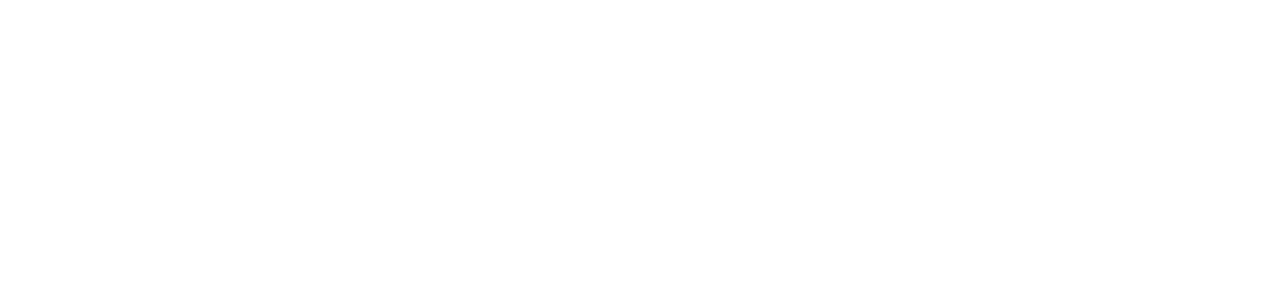
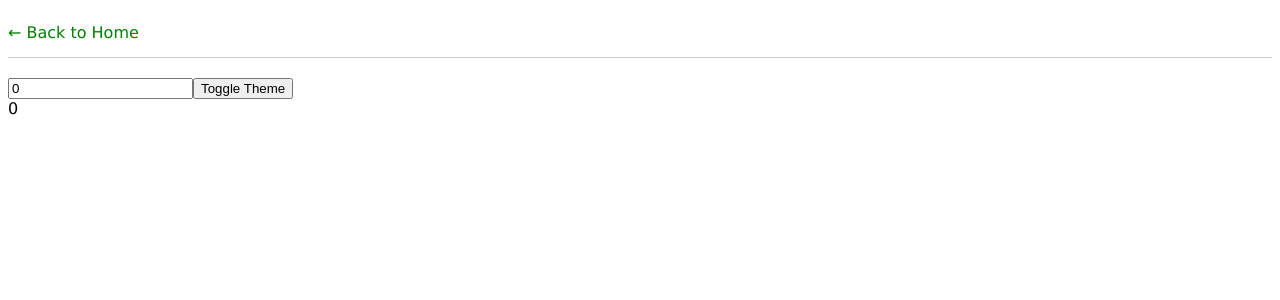
Before and after one commit to rajaovi/react-concepts, a React (Vite) app in the folder concepts/: page /usememo in a window 1280 px wide. Before the commit this address had no page. Shown: the top 300 px of the page. Built offline with nearby package versions, Linux system fonts and the light colour scheme.

Commit message:
useMemo Example

```diff
--- a/concepts/src/App.css
+++ b/concepts/src/App.css
@@ -11,6 +11,6 @@
   color: green;
   display: block;
   padding: 15px 0;
-  margin-bottom: 12px;
+  margin-bottom: 20px;
   border-bottom: 1px solid #ccc;
 }
--- a/concepts/src/pages/home/index.jsx
+++ b/concepts/src/pages/home/index.jsx
@@ -1,5 +1,6 @@
 import React from "react";
 import { Link } from "react-router-dom";
+import { Hooks } from "../hooks";
 
 const Home = () => {
   return (
@@ -10,6 +11,9 @@
           <li>
             <Link to="/lifitingstate">Lifting State Up</Link>
           </li>
+          <li>
+            <Hooks />
+          </li>
         </ul>
       </nav>
     </div>
--- /dev/null
+++ b/concepts/src/pages/hooks/index.jsx
@@ -0,0 +1,18 @@
+import React from "react";
+import { Link } from "react-router-dom";
+
+export const Hooks = () => {
+  return (
+    <>
+      <h4>Hooks !</h4>
+      <ul>
+        <li>
+          <Link to="/usememo">Use Memo</Link>
+        </li>
+        <li>
+          <Link to="/usecallback">Use Callback</Link>
+        </li>
+      </ul>
+    </>
+  );
+};
--- /dev/null
+++ b/concepts/src/pages/hooks/useCallback/index.jsx
@@ -0,0 +1,9 @@
+import React from 'react'
+
+const UseCallBack = () => {
+  return (
+    <div>UseCallBack</div>
+  )
+}
+
+export default UseCallBack
--- /dev/null
+++ b/concepts/src/pages/hooks/useMemo/index.jsx
@@ -0,0 +1,38 @@
+import React, { useState, useMemo, useEffect } from 'react'
+import BackToHome from '../../../components/backToHome';
+
+export default function UseMemo() {
+
+    const [number, setNumber ] = useState(0);
+    const [dark, setDark ] = useState(false);
+
+    const numberDouble = useMemo(() => {
+        return loopFunc(number);
+    },[number])
+
+    const themeStyle = useMemo(() => {
+        return {
+            backgroundColor: dark ? 'black' : 'white',
+            color: dark ? 'white' : 'black'
+        }
+    },[dark])
+
+    useEffect(() => {
+         console.log("Theme Changed");
+    },[themeStyle])
+
+  return (
+    <>
+        <BackToHome />
+        <input type='number' value={number} onChange={(e) => setNumber((parseInt(e.target.value)))} />
+        <button onClick={() => setDark(!dark)}>Toggle Theme</button>
+        <div style={themeStyle}>{numberDouble}</div>
+    </>
+  )
+}
+
+function loopFunc(num) {
+    console.log("Loop Function");
+    for (let i = 0; i < 1000000; i++) { /* empty */ }
+    return num * 2;
+}
--- a/concepts/src/routes.jsx
+++ b/concepts/src/routes.jsx
@@ -3,12 +3,16 @@
 
 import Home from "./pages/home";
 import LiftingState from "./pages/liftingState";
+import UseMemo from "./pages/hooks/useMemo";
+import UseCallBack from "./pages/hooks/useCallback";
 
 const RoutePage = () => {
   return (
     <Routes>
       <Route path="/" element={<Home />} />
-      <Route path="/lifitingstate" element={<LiftingState />} />
+      <Route path="/liftstate" element={<LiftingState />} />
+      <Route path="/usememo" element={<UseMemo />} />
+      <Route path="/usecallback" element={<UseCallBack />} />
     </Routes>
   );
 };
```
